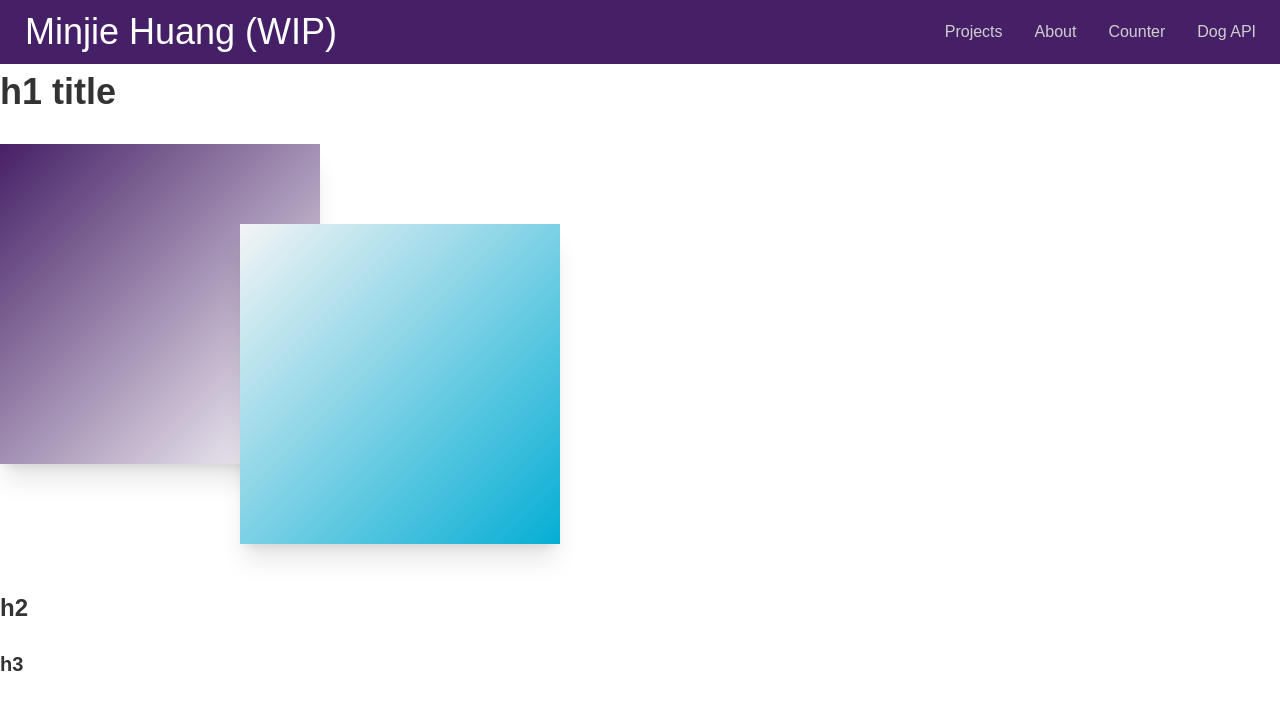
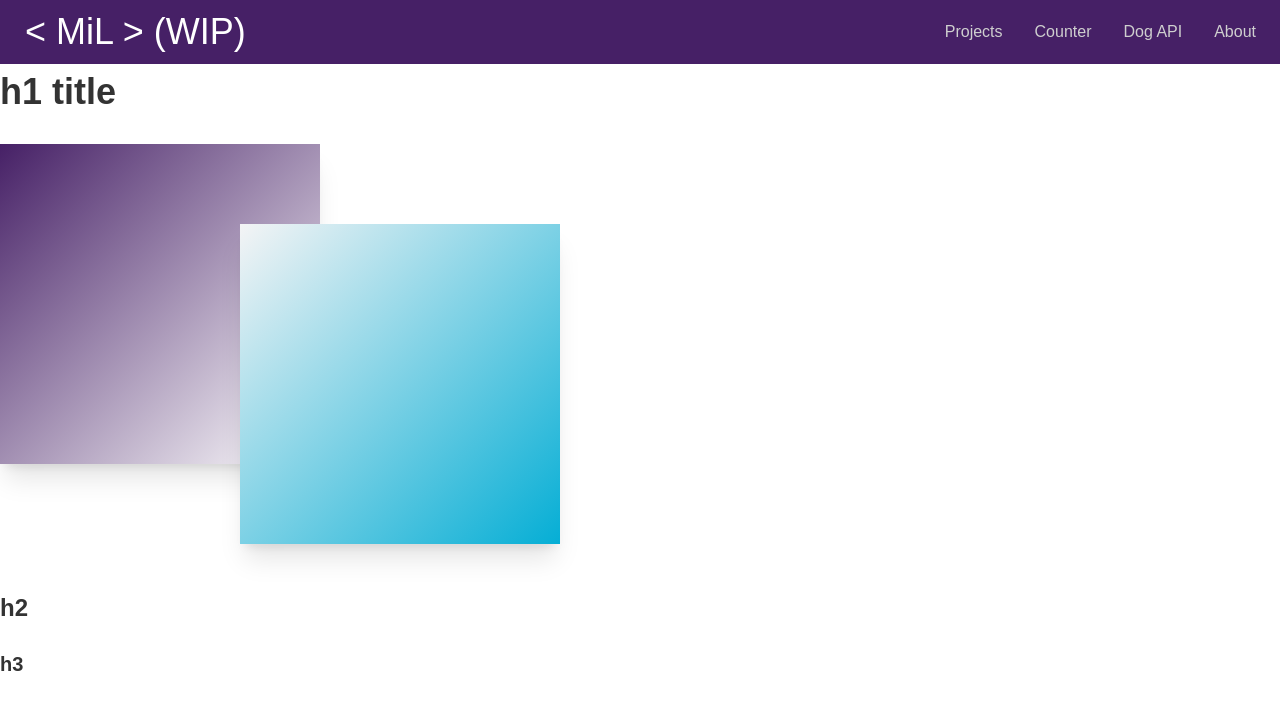
Before and after one commit to ads1029/profolio-with-nextjs, a Next.js app: page /about in a window 1280 px wide. Shown: the top 710 px of the page. Built offline with nearby package versions, Linux system fonts and the light colour scheme.

Commit message:
change navbar a bit

```diff
--- a/src/components/Nav.jsx
+++ b/src/components/Nav.jsx
@@ -6,8 +6,8 @@ const Navbar = () => {
     <div className="navbar bg-primary mb-2 sticky top-0 z-50">
       <div className="flex-1 hidden sm:block">
         <Link href="/">
-          <button className="btn btn-ghost no-animation normal-case text-4xl font-light text-base-100">
-            Minjie Huang (WIP)
+          <button className="btn btn-ghost no-animation normal-case text-4xl font-medium text-base-100">
+            {`< MiL >`} (WIP)
           </button>
         </Link>
       </div>
@@ -20,13 +20,7 @@ const Navbar = () => {
               </a>
             </Link>
           </li>
-          <li>
-            <Link href="/about">
-              <button className="text-base-300 hover:text-base-100 duration-500">
-                About
-              </button>
-            </Link>
-          </li>
+
           <li>
             <Link href="/counter">
               <a className="text-base-300 hover:text-base-100 duration-500">
@@ -34,11 +28,20 @@ const Navbar = () => {
               </a>
             </Link>
           </li>
+
           <li>
             <Link href="/dog">
               <a className="text-base-300 hover:text-base-100 duration-500">
                 Dog API
               </a>
+            </Link>
+          </li>
+
+          <li>
+            <Link href="/about">
+              <button className="text-base-300 hover:text-base-100 duration-500">
+                About
+              </button>
             </Link>
           </li>
         </ul>
```
